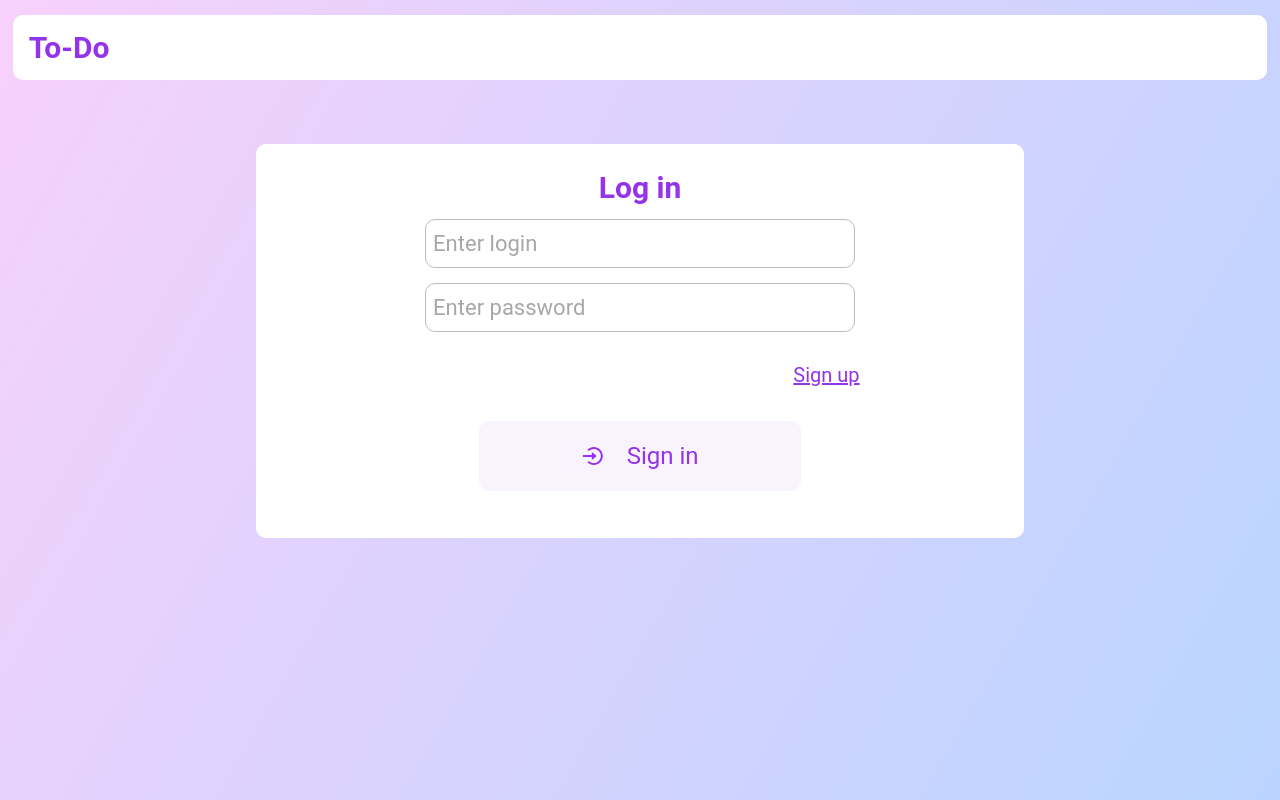
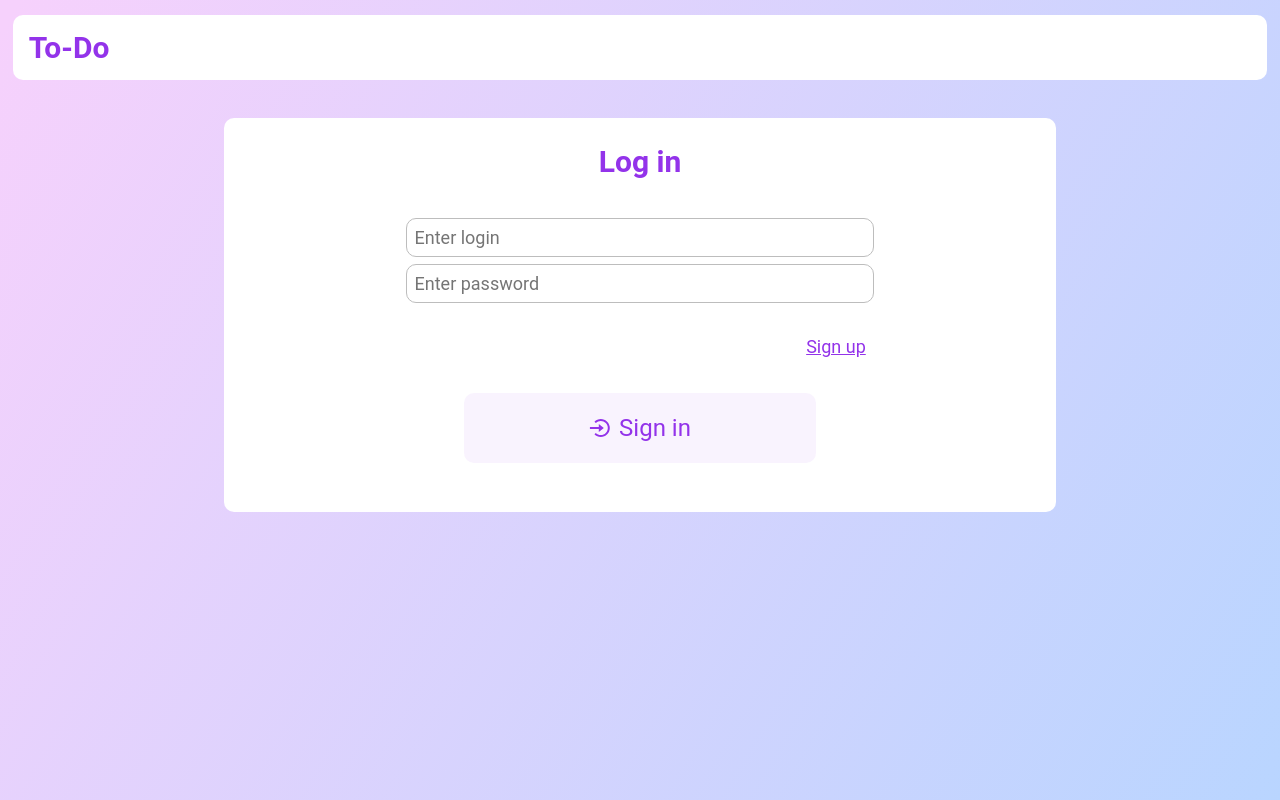
Before and after one commit to artemibragimov/todo-client-v2, a Next.js app: page /login in a window 1280 px wide. Built offline with nearby package versions, Linux system fonts and the light colour scheme.

Commit message:
SC login page

```diff
--- a/src/pages/login/Login.module.css
+++ /dev/null
@@ -1,109 +0,0 @@
-.login {
-  background-color: #ffffff;
-  width: 60%;
-  margin: 5% auto;
-  padding: 2%;
-  text-align: center;
-  border-radius: 10px;
-}
-
-.tittle {
-  color: #9333ea;
-  font-weight: 700;
-  font-size: 30px;
-}
-
-.form {
-  font-family: "Roboto", sans-serif;
-  font-weight: 400;
-  font-size: 24px;
-}
-
-.form_error {
-  font-size: 18px;
-  color: red;
-  text-align: center;
-}
-
-.text_input {
-  display: block;
-  width: 60%;
-  margin: 2% auto 0 auto;
-  padding: 1%;
-  font-family: inherit;
-  font-size: 22px;
-  font-weight: 400;
-  line-height: 1.5;
-  color: #212529;
-  background-color: #fff;
-  background-clip: padding-box;
-  border: 1px solid #bdbdbd;
-  border-radius: 10px;
-  transition: border-color 0.15s ease-in-out, box-shadow 0.15s ease-in-out;
-}
-
-.text_input::placeholder {
-  color: #212529;
-  opacity: 0.4;
-}
-
-.text_input:focus {
-  color: #212529;
-  background-color: #fff;
-  border-color: #bdbdbd;
-  outline: 0;
-  box-shadow: 0 0 0 0.2rem rgba(158, 158, 158, 0.25);
-}
-
-.text_input_error {
-  background-color: #fff;
-  border-color: #bdbdbd;
-  outline: 0;
-  box-shadow: 0 0 0 0.2rem rgba(255, 0, 0, 0.589);
-}
-
-.link {
-  margin-top: 3%;
-  display: flex;
-  align-items: center;
-  padding-left: 70%;
-}
-
-.link a {
-  padding: 10px;
-  font-size: 20px;
-  color: #9333ea;
-  margin-bottom: 2px;
-  border-radius: 10px;
-}
-
-.link a:hover {
-  background-color: #9333ea0f;
-}
-
-.button {
-  border-radius: 10px;
-  border-style: none;
-  font-size: 24px;
-  transition: color 100ms;
-  padding: 20px 10px;
-  margin: 3% auto;
-  width: 45%;
-  height: 10%;
-  text-align: left;
-  align-items: center;
-  cursor: pointer;
-  display: flex;
-  justify-content: center;
-
-  background-color: #9333ea0f;
-  color: #9333ea;
-}
-
-.button:hover {
-  background: rgba(147, 51, 234, 0.2);
-}
-
-.button p {
-  margin: 0 0 0 5%;
-}
--- /dev/null
+++ b/src/pages/login/Login.styled.ts
@@ -0,0 +1,91 @@
+import styled from "styled-components";
+
+export const LoginContainer = styled.div`
+  background-color: #ffffff;
+  width: 65%;
+  margin: 3% auto;
+  padding: 2%;
+  text-align: center;
+  border-radius: 10px;
+`;
+
+export const Tittle = styled.div`
+  color: #9333ea;
+  font-weight: 700;
+  font-size: 30px;
+`;
+
+export const LoginForm = styled.form`
+  margin-top: 5%;
+  font-weight: 400;
+  font-size: 24px;
+`;
+interface LoginInput {
+  $box_shadow: string;
+}
+export const LoginInput = styled.input<LoginInput>`
+  display: block;
+  width: 60%;
+  margin: 1% auto 0 auto;
+  padding: 1%;
+  font-size: 18px;
+  font-weight: 400;
+  color: #212529;
+  background-color: #fff;
+  border: 1px solid #bdbdbd;
+  border-color: #bdbdbd;
+  border-radius: 10px;
+  box-shadow: ${({ $box_shadow }) =>
+    $box_shadow ? "0 0 0 0.2rem rgba(255, 0, 0, 0.589)" : ""};
+  &:focus {
+    border-color: #bdbdbd;
+    outline: 0;
+    box-shadow: 0 0 0 0.2rem rgba(158, 158, 158, 0.25);
+  }
+`;
+
+export const Error = styled.div`
+  font-size: 15px;
+  color: red;
+  text-align: center;
+`;
+
+export const LinkToSignup = styled.div`
+  margin-top: 3%;
+  display: flex;
+  align-items: center;
+  padding-left: 70%;
+
+  & a {
+    padding: 10px;
+    font-size: 18px;
+    color: #9333ea;
+    margin-bottom: 2px;
+    border-radius: 10px;
+  }
+  & a:hover {
+    background-color: #9333ea0f;
+  }
+`;
+
+export const Button = styled.button`
+  border-radius: 10px;
+  border-style: none;
+  font-size: 24px;
+  transition: color 100ms;
+  padding: 20px 10px;
+  margin: 3% auto;
+  width: 45%;
+  height: 10%;
+  text-align: left;
+  align-items: center;
+  cursor: pointer;
+  display: flex;
+  justify-content: center;
+
+  background-color: #9333ea0f;
+  color: #9333ea;
+  &:hover {
+    background: rgba(147, 51, 234, 0.2);
+  }
+`;
--- a/src/pages/login/index.tsx
+++ b/src/pages/login/index.tsx
@@ -1,89 +1,92 @@
-import React, { useState } from "react";
+import React, { useEffect, useState } from "react";
 import s from "./Login.module.css";
 import { SignInIcon } from "../../assets";
 import { SubmitHandler, useForm } from "react-hook-form";
 import Link from "next/link";
 import { useRouter } from "next/router";
 import { userApi } from "../../store/services/UserService";
-
-type Inputs = {
-  login: string;
-  password: string;
-};
+import { ILogin } from "../../types/ILogin";
+import {
+  Button,
+  Error,
+  LinkToSignup,
+  LoginContainer,
+  LoginForm,
+  LoginInput,
+  Tittle,
+} from "./Login.styled";
 
 const Login = () => {
+  const [signIn, { data }] = userApi.useSignInMutation();
+  const router = useRouter();
   const [errorText, setErrorText] = useState("");
-  const router = useRouter();
-  const [signIn] = userApi.useSignInMutation();
+
   const {
     register,
     handleSubmit,
     formState: { errors },
-  } = useForm<Inputs>({
+  } = useForm<ILogin>({
     defaultValues: {
       login: "",
       password: "",
     },
   });
 
-  const onSubmit: SubmitHandler<Inputs> = async (data) => {
-    const loginUser = await signIn({
+  const onSubmit: SubmitHandler<ILogin> = async (data) => {
+    await signIn({
       login: data.login,
       password: data.password,
     })
       .unwrap()
       .catch((error) => {
-        if (error.data.errors) {
+        if ("data" in error) {
           setErrorText(error.data.errors[0].msg);
-        } else {
-          setErrorText(error.data.message);
         }
       });
-
-    if (loginUser) {
-      window.localStorage.setItem("token", loginUser.token);
-      router.push("/");
-    }
   };
 
+  useEffect(() => {
+    if (data !== undefined) {
+      localStorage.token = data.token;
+    }
+  }, [data]);
+
+  useEffect(() => {
+    if (localStorage.token !== undefined) {
+      router.push("/tasks");
+    }
+  }, []);
+
   return (
-    <div className={s.login}>
-      <div className={s.tittle}>Log in</div>
+    <LoginContainer>
+      <Tittle>Log in</Tittle>
 
-      <form className={s.form} onSubmit={handleSubmit(onSubmit)}>
-        <input
-          className={
-            errors.login
-              ? s.text_input + " " + s.text_input_error
-              : s.text_input
-          }
+      <LoginForm onSubmit={handleSubmit(onSubmit)}>
+        <LoginInput
+          $box_shadow={errors.login ? "error" : ""}
           placeholder="Enter login"
           {...register("login", { required: true })}
         />
 
-        <input
-          type={"password"}
-          className={
-            errors.password
-              ? s.text_input + " " + s.text_input_error
-              : s.text_input
-          }
+        <LoginInput
+          $box_shadow={errors.password ? "error" : ""}
+          type="password"
           placeholder="Enter password"
           {...register("password", { required: true })}
         />
 
-        <div className={s.form_error}>{errorText}</div>
+        <Error>{errorText}</Error>
 
-        <div className={s.link}>
+        <LinkToSignup>
           <Link href="/signup">Sign up</Link>
-        </div>
+        </LinkToSignup>
 
-        <button className={s.button} type="submit">
+        <Button type="submit">
           <SignInIcon />
           <p>Sign in</p>
-        </button>
-      </form>
-    </div>
+        </Button>
+      </LoginForm>
+    </LoginContainer>
   );
 };
 
--- /dev/null
+++ b/src/types/ILogin.ts
@@ -0,0 +1,4 @@
+export interface ILogin {
+  login: string;
+  password: string;
+}
--- /dev/null
+++ b/src/types/ISignup.ts
@@ -0,0 +1,6 @@
+export interface ISignUp {
+  login: string;
+  email: string;
+  password: string;
+  confirmPassword: string;
+}
```
Also changed, not shown: src/pages/signup/index.tsx (+34 -33 lines).
